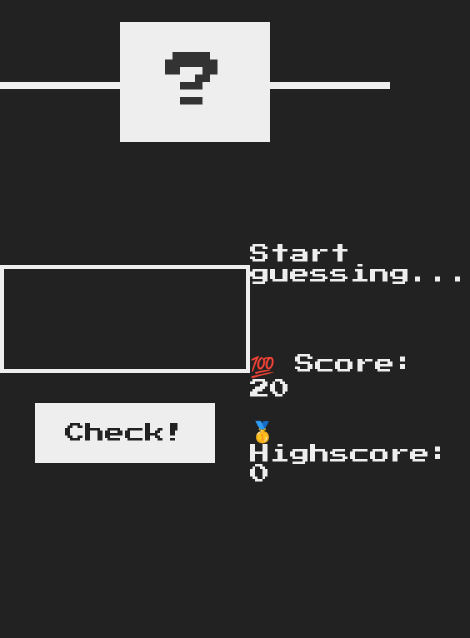
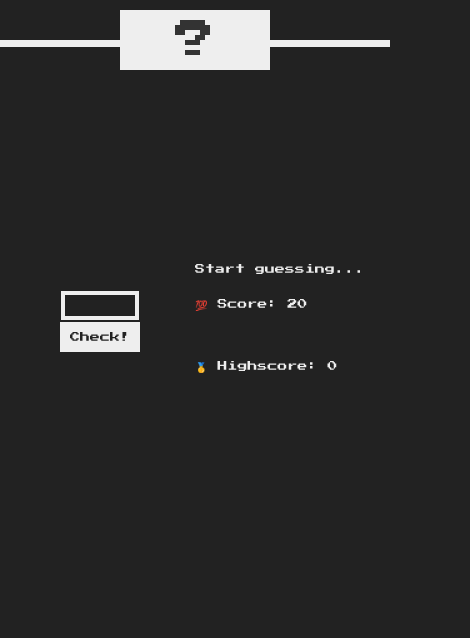
Before and after one commit to KipSter91/Guess_My_Number_Game_ZsMWebDev, a plain HTML site: page index.html in a window 390 px wide. Shown: the part 206-844 px from the top of the page, 470 px wide, since content can reach past the window. Drawn offline with Linux system fonts and the light colour scheme.

Commit message:
make the app responsive

```diff
--- a/style.css
+++ b/style.css
@@ -117,3 +117,53 @@ h1 {
 .label-score {
   margin-bottom: 2rem;
 }
+
+@media screen and (max-width: 768px) {
+  header {
+    height: 30vh;
+  }
+
+  main {
+    padding: 0.5rem;
+  }
+
+  h1 {
+    font-size: 3rem;
+    margin-bottom: 02rem;
+  }
+
+  .number {
+    font-size: 4rem;
+    padding: 1rem;
+    margin-top: 0.5rem;
+  }
+
+  .between {
+    font-size: 1rem;
+    margin-top: 0.25rem;
+  }
+
+  .again,
+  .guess {
+    width: 20vw;
+    font-size: 1.6rem;
+    padding: 0.25rem 0.5rem;
+    margin-bottom: 0.25rem;
+  }
+
+  .btn {
+    font-size: 1rem;
+    padding: 1rem 1rem;
+  }
+
+  .message,
+  .label-score,
+  .label-highscore {
+    font-size: 1rem;
+    margin-bottom: 0.5rem;
+  }
+
+  .label-score {
+    margin-bottom: 5rem;
+  }
+}
```
